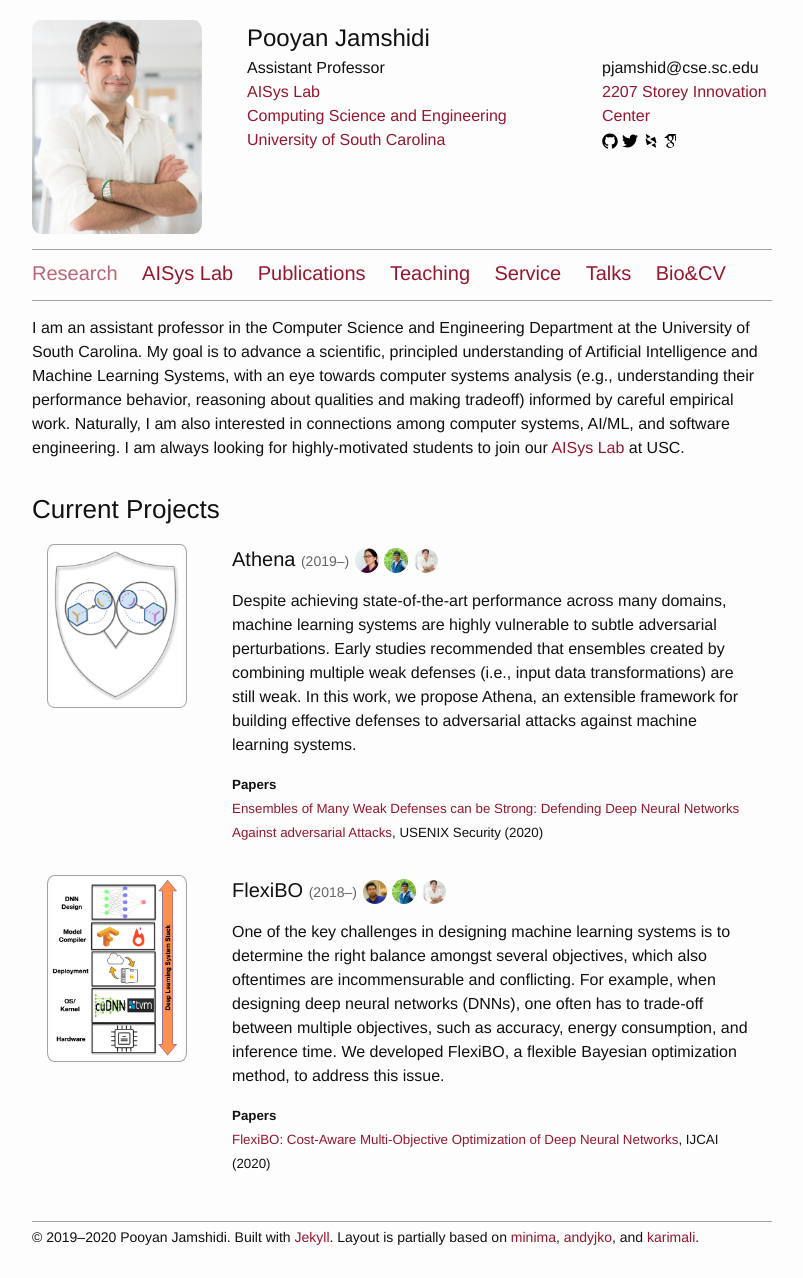
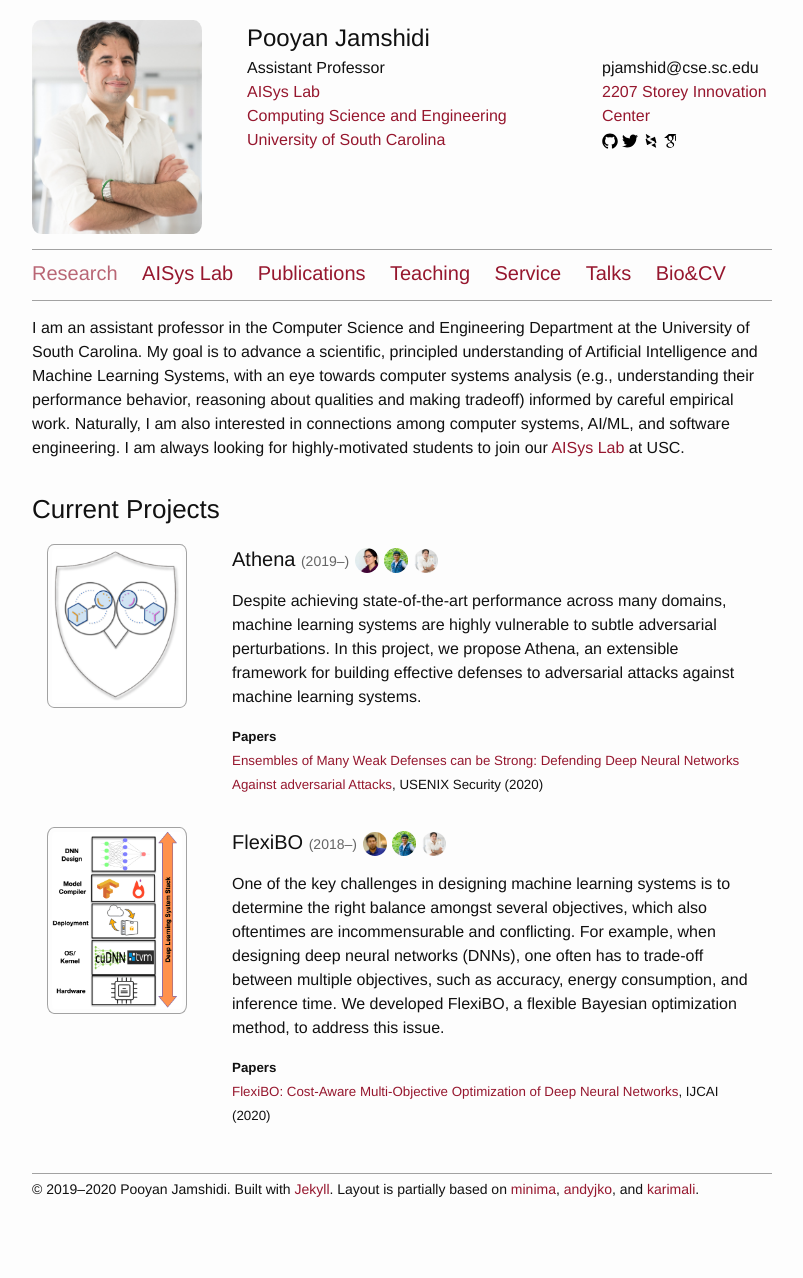
Before and after one commit to pooyanjamshidi/pooyanjamshidi.github.io, a Jekyll site: the page built from index.md, in a window 1280 px wide. Shown: the whole page, without its empty margins (238-1041 px from the left). Built offline with Jekyll 4.4.1, drawn with Linux system fonts in a browser that asks for light colours; after the commit the page ends 1230 px from its top, so only the background shows below that.

Commit message:
updating description

```diff
--- a/_data/projects.yml
+++ b/_data/projects.yml
@@ -10,7 +10,7 @@
   start: 2019
   members: meng,su
   papers: athena
-  description: Despite achieving state-of-the-art performance across many domains, machine learning systems are highly vulnerable to subtle adversarial perturbations. Early studies recommended that ensembles created by combining multiple weak defenses (i.e., input data transformations) are still weak. In this work, we propose Athena, an extensible framework for building effective defenses to adversarial attacks against machine learning systems.
+  description: Despite achieving state-of-the-art performance across many domains, machine learning systems are highly vulnerable to subtle adversarial perturbations. In this project, we propose Athena, an extensible framework for building effective defenses to adversarial attacks against machine learning systems.
 
 - name: FlexiBO
   id: flexibo
```
